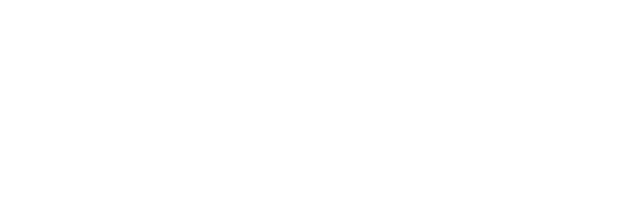
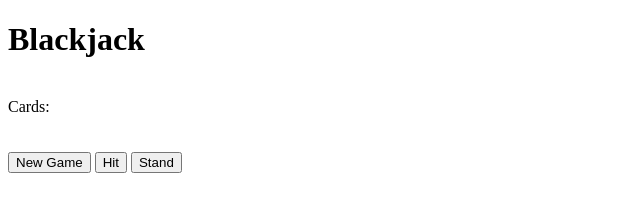
Before and after one commit to djzaragoza/blackjack-game-JavaScript, a plain HTML site: page iindex.html in a window 1280 px wide. Shown: the whole page, without its empty margins (0-640 px from the left). Drawn offline with Linux system fonts and the light colour scheme.

Commit message:
building gane layout

```diff
--- a/iindex.html
+++ b/iindex.html
@@ -15,6 +15,28 @@
             <p class="browsehappy">You are using an <strong>outdated</strong> browser. Please <a href="#">upgrade your browser</a> to improve your experience.</p>
         <![endif]-->
 
-        <script src="" async defer></script>
+            <h1>Blackjack</h1><br>
+
+            Cards:
+
+            <div id="dealer-cards"></div>
+
+            <br>
+
+            <div id="player-cards"></div>
+
+            <br>
+
+            <input type="button" id="new-game-button" value="New Game" onClick='newGame();'/>
+            <input type="button" id="hit-button" value="Hit" onClick='hit();'/>
+            <input type="button" id="stand-button" value="Stand" onClick='stand();'/>
+
+            <br>
+            <br>
+
+
+
+
+
     </body>
 </html>
```
